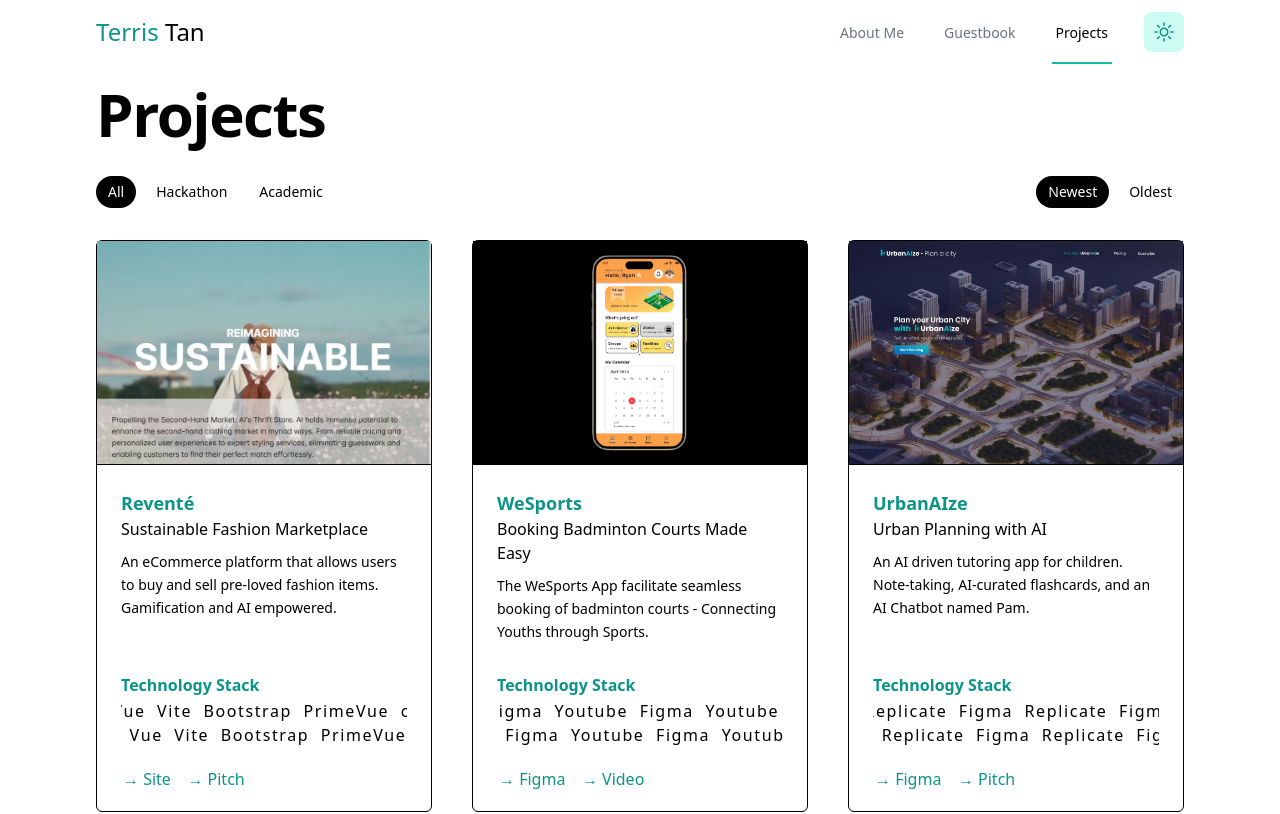
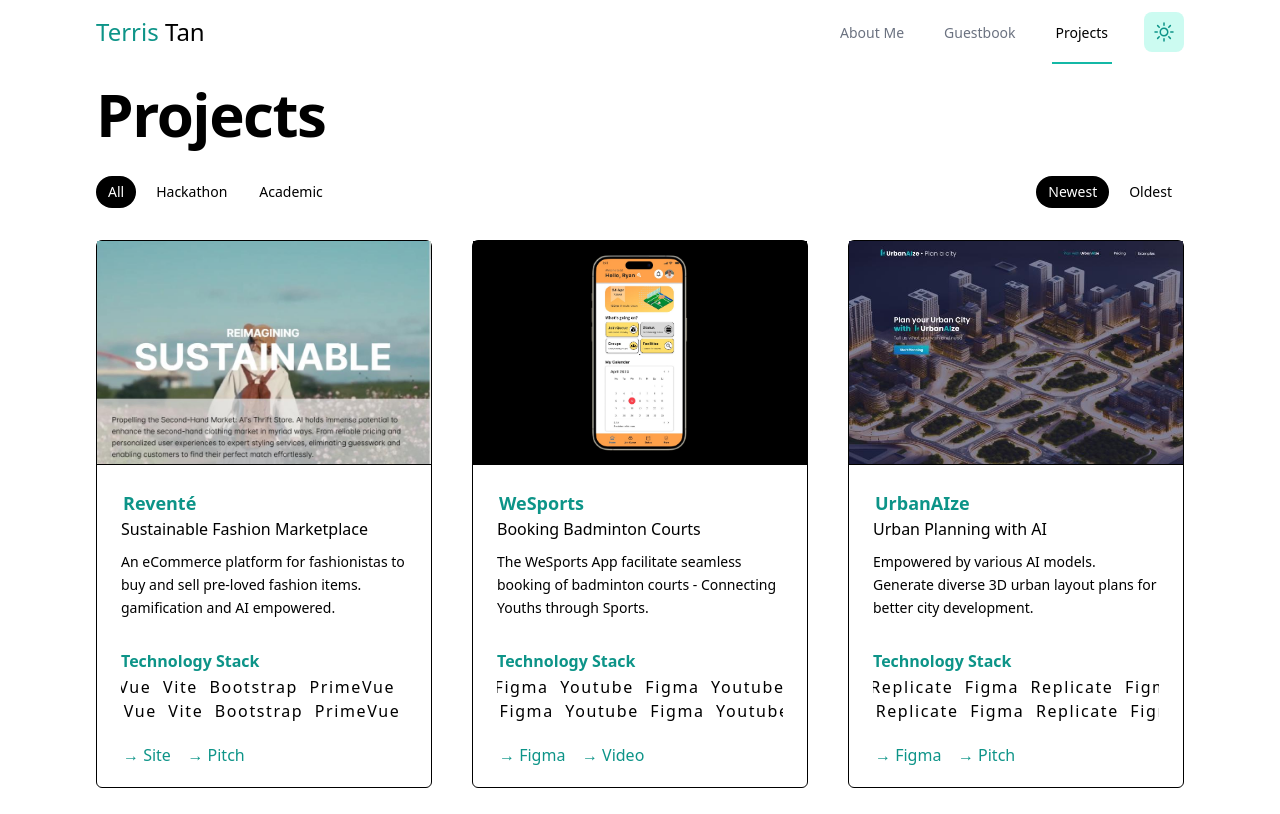
Before and after one commit to Terristwj/Portfolio, a Next.js app: page /projects in a window 1280 px wide. Shown: the top 814 px of the page. Built offline with nearby package versions, Linux system fonts and the light colour scheme.

Commit message:
Updated projects - Project info, removed delays,  project card

```diff
--- a/app/api/dbAction.ts
+++ b/app/api/dbAction.ts
@@ -26,12 +26,12 @@ export async function postEntry(message: string, username: string) {
         },
     });
 
-    // Reload data onSend
+    // Clear cache and reload page onSend
+    revalidateGuestbook();
+}
+
+// Reload Guestbook messages by resetting the cache
+export async function revalidateGuestbook() {
+    // Clear cache and reload page
     revalidatePath("/guestbook");
 }
-
-// Reload Guestbook messages
-export async function reloadGuestbook() {
-    // Reload
-    revalidatePath("/guestbook");
-}
--- a/app/components/Projects/ProjectCard.tsx
+++ b/app/components/Projects/ProjectCard.tsx
@@ -23,11 +23,11 @@ export default function ProjectCard({ project }: ProjectCardProps) {
         <>
             {/* Image of Project START */}
             <div
-                className="overflow-hidden noSelect
+                className="overflow-hidden
                     relative w-full h-56
                     border-b border-black dark:border-white
                     group-hover:border-teal-500
-                    transition-all duration-500 ease-in-out"
+                    transition-[border] duration-500 ease-in-out"
             >
                 <a
                     href={mainLink}
@@ -56,7 +56,14 @@ export default function ProjectCard({ project }: ProjectCardProps) {
                     className="text-lg font-bold poppins
                         text-teal-600 dark:text-teal-400"
                 >
-                    <a href={mainLink} target="_blank">
+                    <a
+                        href={mainLink}
+                        target="_blank"
+                        className="border-2 border-transparent
+                            hover:border-t-teal-600 hover:border-b-teal-600
+                            dark:hover:border-t-teal-400 dark:hover:border-b-teal-400
+                            transition-[border] duration-500"
+                    >
                         {project.title}
                     </a>
                 </h3>
@@ -65,7 +72,9 @@ export default function ProjectCard({ project }: ProjectCardProps) {
                 {/* Subtitle START*/}
                 <h3
                     className="font-medium
-                        text-black dark:text-white"
+                        text-black dark:text-white
+                        group-hover:text-teal-600 dark:group-hover:text-teal-400
+                        transition-[color] duration-300"
                 >
                     {project.subtitle}
                 </h3>
@@ -74,7 +83,8 @@ export default function ProjectCard({ project }: ProjectCardProps) {
                 <p
                     className="mt-2.5 mb-2.5
                         text-sm leading-relaxed montserrat
-                        text-black dark:text-white"
+                        text-black dark:text-white
+                        transition-colors duration-300"
                 >
                     {project.overview}
                 </p>
@@ -99,7 +109,6 @@ export default function ProjectCard({ project }: ProjectCardProps) {
                         >
                             Technology Stack
                         </h3>
-
                         <ParallaxText baseVelocity={-baseVelocity}>
                             {project.tech_stack}
                         </ParallaxText>
@@ -110,7 +119,7 @@ export default function ProjectCard({ project }: ProjectCardProps) {
                     {/* Tech Stack END */}
 
                     {/* Visit Items START */}
-                    <div className="flex noSelect">
+                    <div className="flex">
                         {project.links.map((link, index) => {
                             return (
                                 <div key={`${project.title}_${link[0]}`}>
@@ -120,10 +129,10 @@ export default function ProjectCard({ project }: ProjectCardProps) {
                                         target="_blank"
                                         className="capitalize
                                             text-teal-600 dark:text-teal-400 font-medium
-                                            border-2 border-transparent pb-1 pt-1
+                                            border-2 border-transparent
                                             hover:border-t-teal-600 dark:hover:border-t-teal-400
                                             group-hover:ms-1
-                                            transition-all duration-500 "
+                                            transition-all duration-500"
                                     >
                                         &rarr; {link[0]}
                                     </a>
--- a/app/projects/data/projects.json
+++ b/app/projects/data/projects.json
@@ -60,7 +60,7 @@
             "completion_sequence": 6,
             "title": "UrbanAIze",
             "subtitle": "Urban Planning with AI",
-            "overview": "An AI driven tutoring app for children. Note-taking, AI-curated flashcards, and an AI Chatbot named Pam.",
+            "overview": "Empowered by various AI models. Generate diverse 3D urban layout plans for better city development.",
             "links": [
                 [
                     "figma",
@@ -97,7 +97,7 @@
         {
             "completion_sequence": 7,
             "title": "WeSports",
-            "subtitle": "Booking Badminton Courts Made Easy",
+            "subtitle": "Booking Badminton Courts",
             "overview": "The WeSports App facilitate seamless booking of badminton courts - Connecting Youths through Sports.",
             "links": [
                 [
@@ -113,7 +113,7 @@
             "completion_sequence": 8,
             "title": "Reventé",
             "subtitle": "Sustainable Fashion Marketplace",
-            "overview": "An eCommerce platform that allows users to buy and sell pre-loved fashion items. Gamification and AI empowered.",
+            "overview": "An eCommerce platform for fashionistas to buy and sell pre-loved fashion items. gamification and AI empowered.",
             "links": [
                 ["site", "https://smu-wad2.web.app/about"],
                 [
--- a/app/projects/page.tsx
+++ b/app/projects/page.tsx
@@ -17,7 +17,7 @@ const typeTabs = ["All", "Hackathon", "Academic"];
 const orderbyTabs = ["Newest", "Oldest"];
 
 // Animation delay
-const delayPerProject = 200;
+// const delayPerProject = 200;
 
 // Actions
 const myProjectActions = new ProjectActions();
@@ -33,14 +33,15 @@ export default function Projects() {
     );
 
     // Initial delay settings
-    let [maxDelay, setMaxDelay] = useState(
-        projectArray.length * delayPerProject
-    );
+    // let [maxDelay, setMaxDelay] = useState(
+    //     projectArray.length * delayPerProject
+    // );
 
     // UseEffects for tracking tab changes
     useEffect(() => {
-        // To animate the previous exit
-        // And to fix a rendering bug
+        // Reset projectArray to [] to trigger AnimatePresence
+        // - Animates the previous exit
+        // - Fixes rendering bug
         setProjectArray([]);
 
         let order: "DESC" | "ASC" =
@@ -54,13 +55,13 @@ export default function Projects() {
         } else if (activeTypeTab === "Academic") {
             temp = myProjectActions.getAcademicProjects(order);
         }
-        setMaxDelay(projectArray.length * delayPerProject);
+        // setMaxDelay(projectArray.length * delayPerProject);
 
         // Timer between temp and []
         setTimeout(() => {
             setProjectArray(temp);
             // Time must set >0 to prevent rendering bug
-        }, 100);
+        }, 500);
         // eslint-disable-next-line react-hooks/exhaustive-deps
     }, [activeTypeTab, activeOrderbyTab]);
 
@@ -108,12 +109,14 @@ export default function Projects() {
                         {projectArray.map((project, index) => (
                             <motion.article
                                 key={index}
-                                exit={{ opacity: 0.5 }}
-                                className="border rounded-md
+                                initial={{ opacity: 0, y: 100 }}
+                                animate={{ opacity: 1, y: 0 }}
+                                exit={{ opacity: 0, y: 100 }}
+                                className="border rounded-md noSelect
                                     border-black bg-white
                                     dark:border-white dark:bg-black hover:border-teal-500
                                     hover:shadow-xl hover:shadow-teal-100 hover:dark:shadow-teal-900
-                                    transition-all duration-500 ease-in-out
+                                    transition-all duration-500
                                     group relative"
                             >
                                 <ProjectCard project={project} />
```
